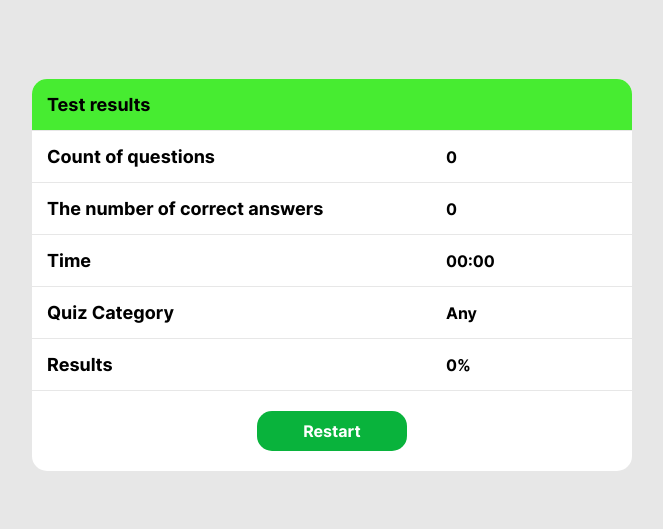
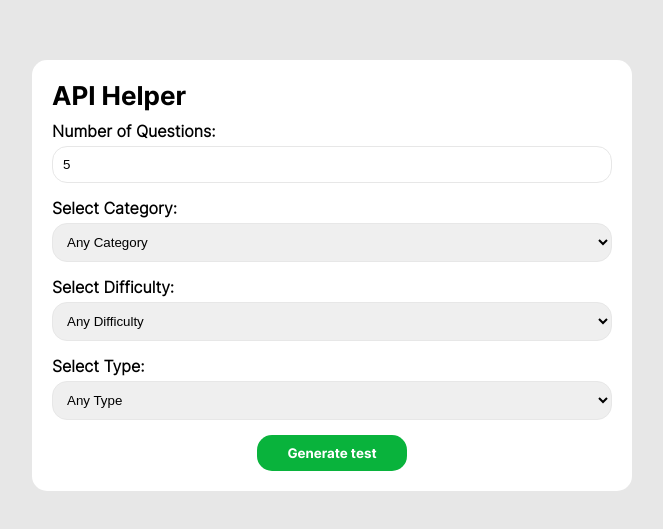
Before and after one commit to OtabekUmarov/Quiz, a plain HTML site: page index.html in a window 1280 px wide. Shown: the part 125-654 px from the top of the page, without its empty margins (308-971 px from the left). Drawn offline with Linux system fonts and the light colour scheme.

Commit message:
Quiz loyihasi yaratildi

```diff
--- a/index.html
+++ b/index.html
@@ -12,7 +12,7 @@
 <body>
 
   <div class="wrap">
-    <div class="choose ">
+    <div class="choose active">
     <div class="choose__api">API Helper</div>
       <div class="choose__select">
         <p class="choose__title">Number of Questions:</p>
@@ -92,7 +92,7 @@
       <button class="quiz__check">Check</button>
     </div>
 
-    <div class="result active">
+    <div class="result ">
       <div class="result__item">
         <div class="result__title">Test results</div>
       </div>
```
